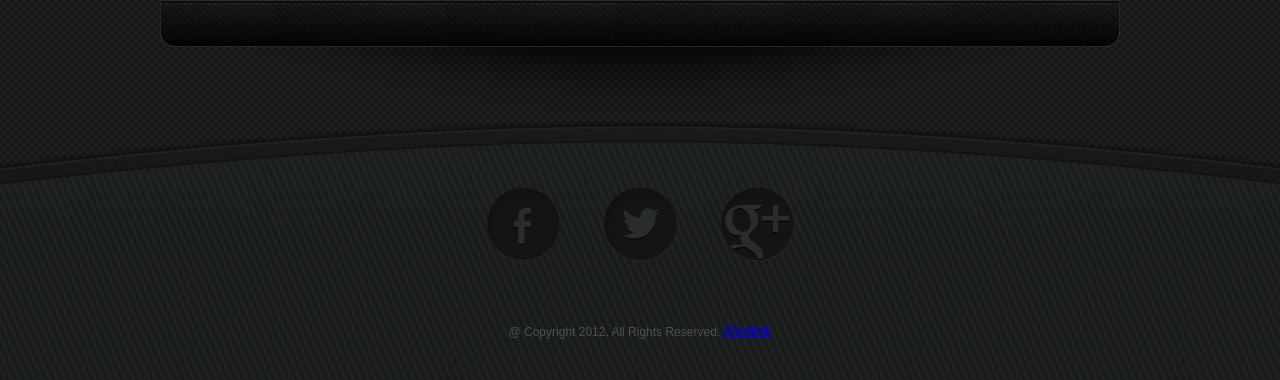
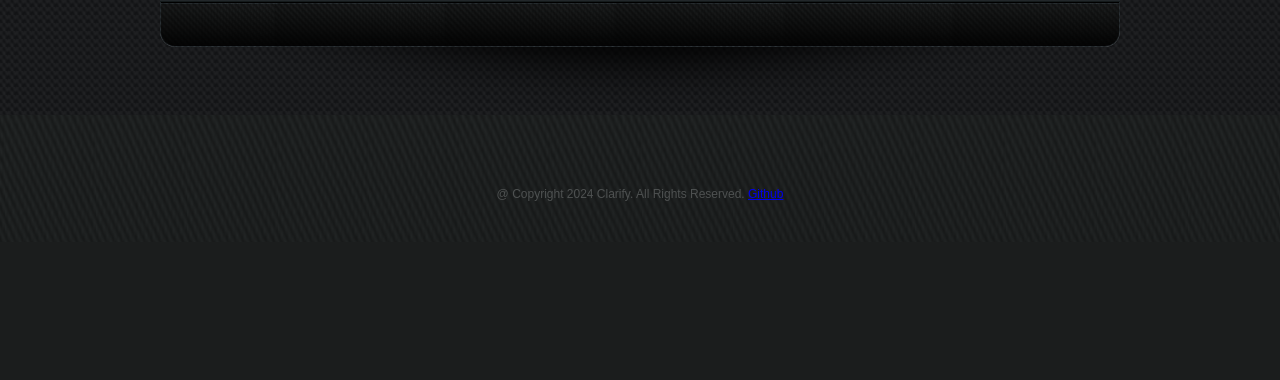
Before and after one commit to HebeTien0330/mysite, a Django app: page /index/ in a window 1280 px wide. Shown: the part 1065-1445 px from the top of the page. After the commit the page ends 1266 px from the top, so only its background shows below. Run offline with Django 5.2, Linux system fonts and the light colour scheme; some web fonts are replaced.

Commit message:
#删除部分没用的标签

```diff
--- a/index/templates/index.html
+++ b/index/templates/index.html
@@ -68,19 +68,8 @@
 		</div>
 		<div id="footer">
 			<div>
-				<ul>
-					<li id="facebook">
-						<a href="#">facebook</a>
-					</li>
-					<li id="twitter">
-						<a href="#">twitter</a>
-					</li>
-					<li id="googleplus">
-						<a href="#">googleplus</a>
-					</li>
-				</ul>
 				<p>
-					@ copyright 2012. All rights reserved.&nbsp;<a href="http://www.moobnn.com" title="网站模板" target="_blank">网站模板</a>
+					@ copyright 2024 Clarify. All rights reserved.&nbsp;<a href="https://github.com/HebeTien0330/mysite" title="Github" target="_blank">Github</a>
 				</p>
 			</div>
 		</div>
```
Also changed, not shown: about/templates/about.html (+0 -11 lines), blog/templates/blog.html (+0 -11 lines), games/templates/games.html (+0 -11 lines), media/templates/media.html (+0 -11 lines).
